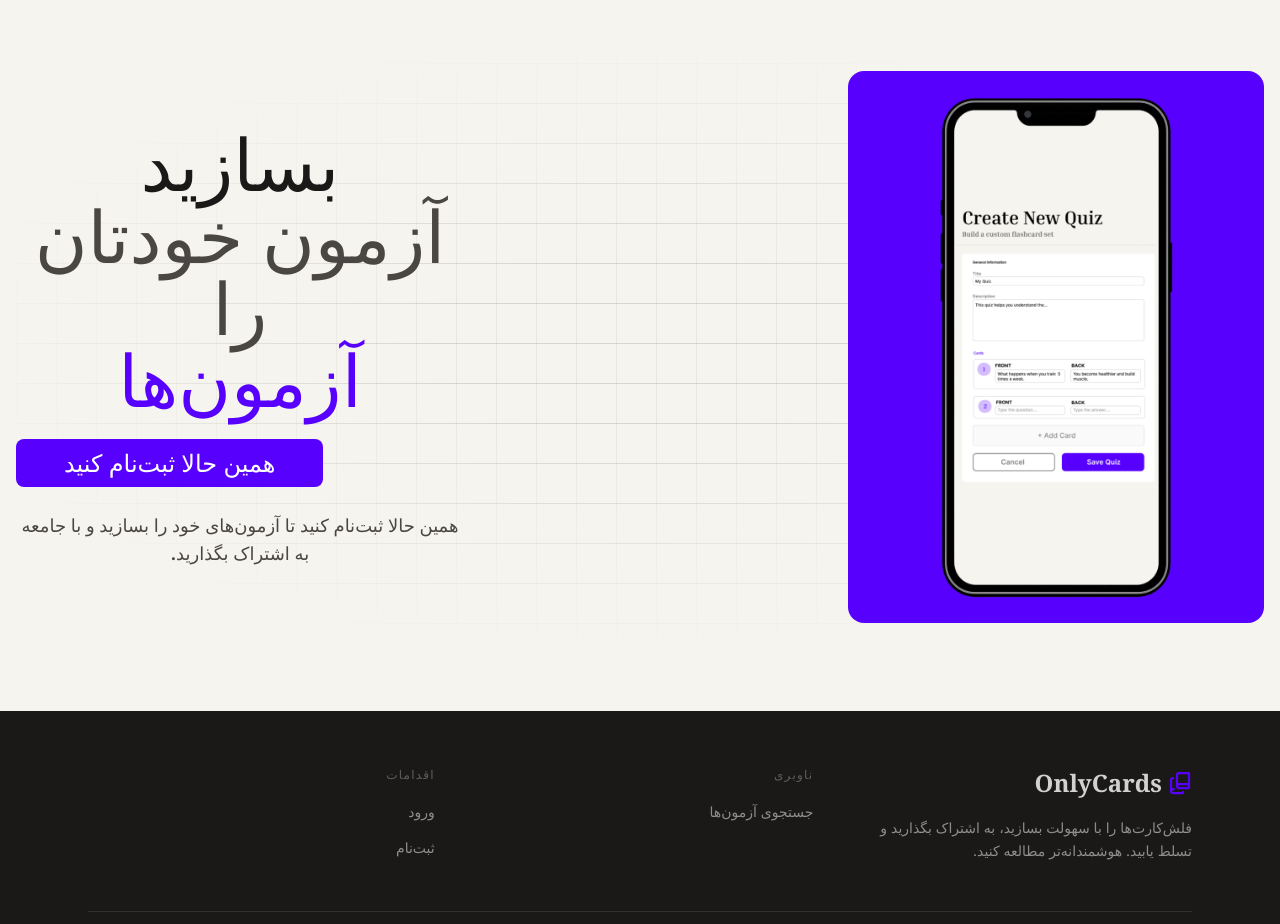
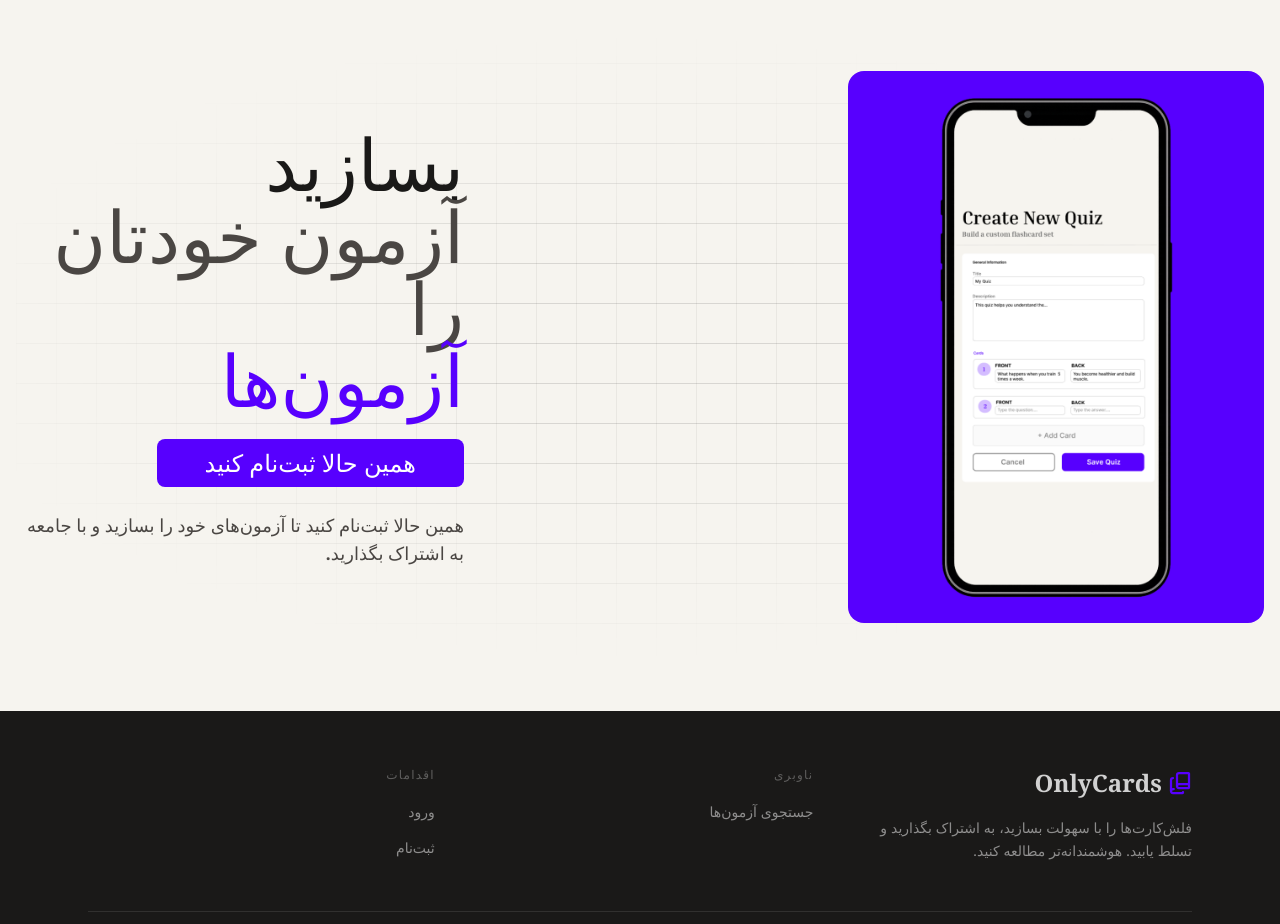
Before and after one commit to alekkiq/online-flashcards, a React (Vite) app in the folder frontend/: page / in a window 1280 px wide. Shown: the part 1540-2464 px from the top of the page. Built offline with nearby package versions, Linux system fonts and the light colour scheme; a web font is replaced by a local one.

Commit message:
Fix frontpage misaligned rtl text

```diff
--- a/frontend/src/pages/Home.jsx
+++ b/frontend/src/pages/Home.jsx
@@ -64,7 +64,7 @@
             alt="Picture of quiz creation process"
             className="md:w-1/3 w-3/4 py-4 px-20 rounded-2xl bg-primary"
           />
-          <div className="flex flex-col font-serif gap-6 items-center md:items-end text-center md:text-initial font-bold max-w-md text-base md:text-lg">
+          <div className="flex flex-col font-serif gap-6 items-center md:items-start text-center md:text-start font-bold max-w-md text-base md:text-lg">
             <h2 className="font-serif font-bold text-5xl md:text-6xl lg:text-7xl text-main">
               {t("home.createTitle")} <br /> <span className="text-secondary">{t("home.yourOwn")}</span> <br />{" "}
               <span className="text-primary">{t("home.quizzes")}</span>
```
